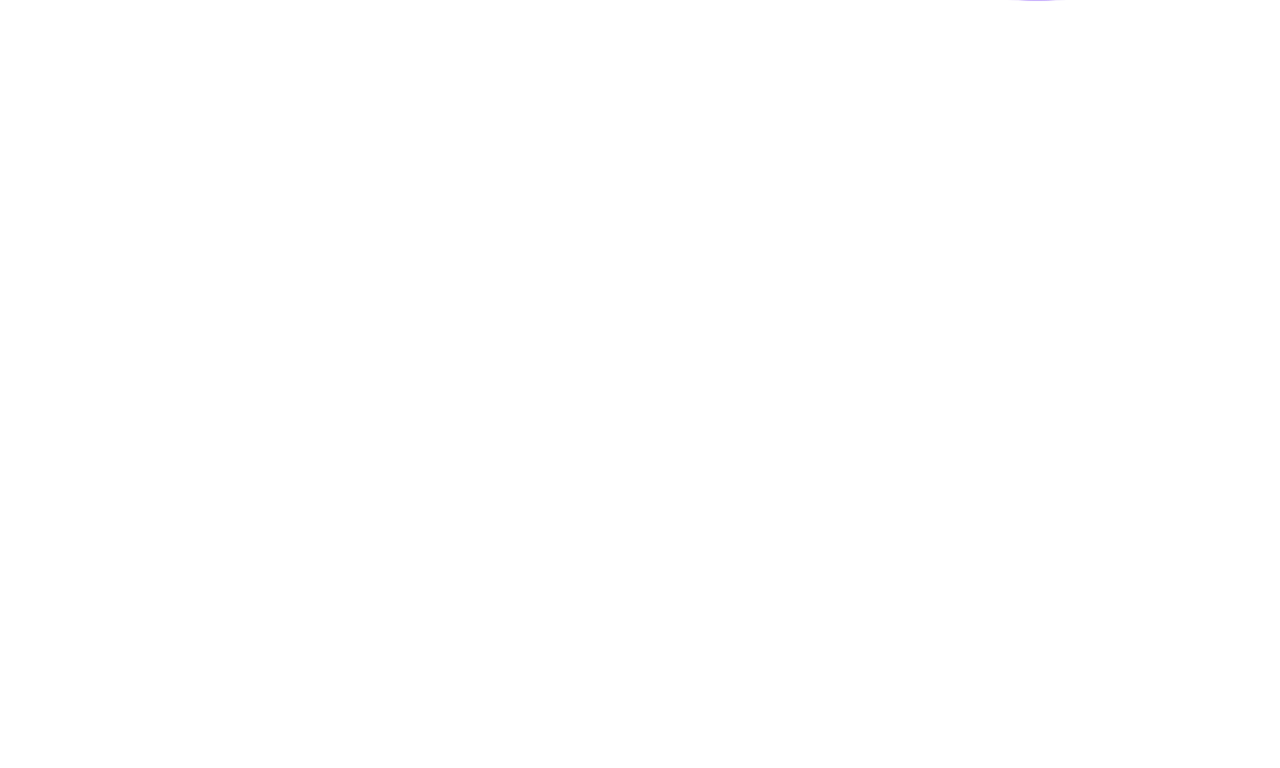
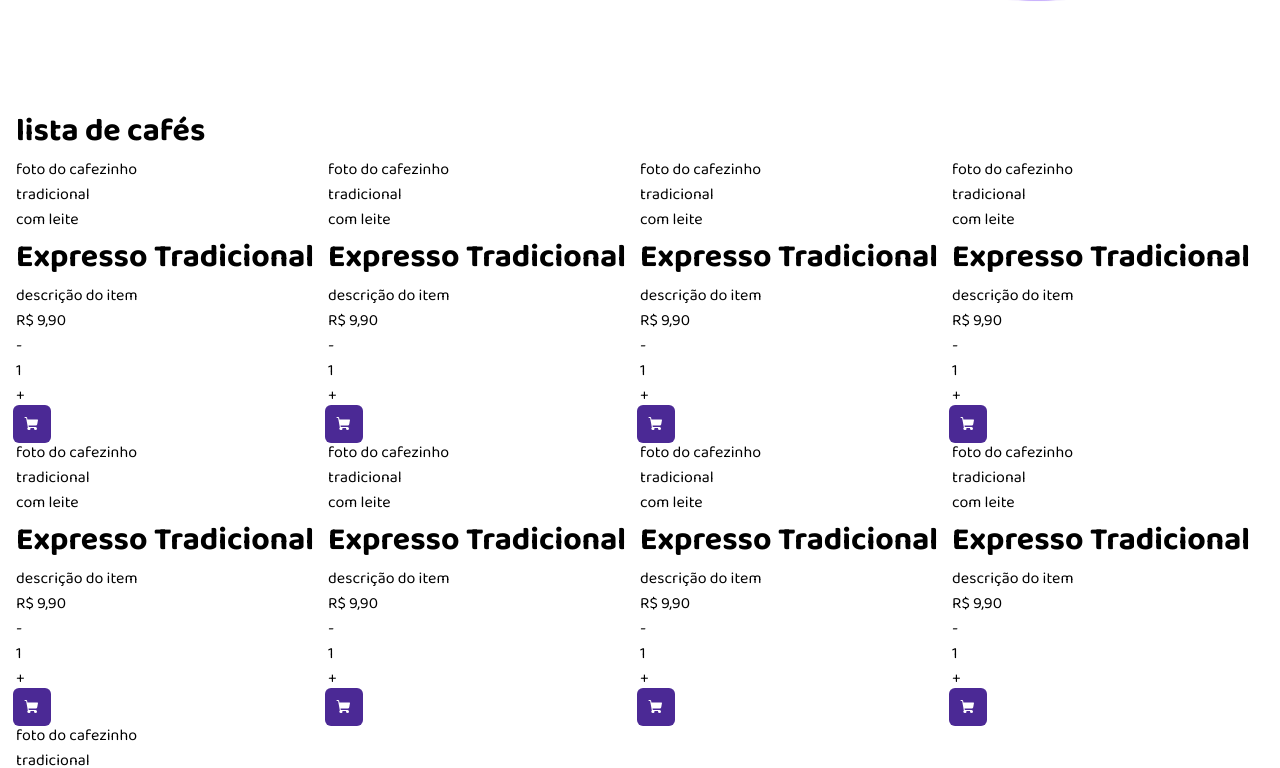
Before and after one commit to allancruvinel/coffe-shop, a React (Vite) app: page / in a window 1280 px wide. Shown: the part 552-1320 px from the top of the page. Before the commit the page ends 800 px from the top, so only its background shows below. Built offline with nearby package versions, Linux system fonts and the light colour scheme.

Commit message:
Added : Refactoring styles, created initial structure to CoffeList em Item

```diff
--- a/index.html
+++ b/index.html
@@ -1,12 +1,12 @@
 <!doctype html>
 <html lang="en">
-
   <head>
     <link rel="preconnect" href="https://fonts.googleapis.com" />
     <link rel="preconnect" href="https://fonts.gstatic.com" crossorigin />
     <link
       href="https://fonts.googleapis.com/css2?family=Baloo+2:wght@400..800&family=Roboto:ital,wght@0,100;0,300;0,400;0,500;0,700;0,900;1,100;1,300;1,400;1,500;1,700;1,900&display=swap"
-    rel="stylesheet" />
+      rel="stylesheet"
+    />
     <meta charset="UTF-8" />
     <link rel="icon" type="image/svg+xml" href="/vite.svg" />
     <meta name="viewport" content="width=device-width, initial-scale=1.0" />
@@ -17,5 +17,4 @@
     <div id="root"></div>
     <script type="module" src="/src/main.tsx"></script>
   </body>
-
 </html>
--- a/src/@types/styled.d.ts
+++ b/src/@types/styled.d.ts
@@ -6,3 +6,7 @@
 declare module "styled-components" {
   export interface DefaultTheme extends DefaultThemeType {}
 }
+
+export interface IconItemProps {
+  variant?: keyof DefaultThemeType;
+}
--- a/src/components/Header/styles.ts
+++ b/src/components/Header/styles.ts
@@ -1,4 +1,5 @@
 import styled from "styled-components";
+import { ShoppingCartBase } from "../../styles/global";
 
 export const HeaderContainer = styled.div`
   padding: 2rem 0;
@@ -29,15 +30,7 @@
   }
 `;
 
-export const ShoppingCartButton = styled.div`
-  background-color: ${(props) => props.theme["yellow-light"]};
-  height: 38px;
-  width: 38px;
-  display: flex;
-  align-items: center;
-  justify-content: center;
-  border-radius: 6px;
-  position: relative;
+export const ShoppingCartButton = styled(ShoppingCartBase)`
   p {
     background-color: ${(props) => props.theme["yellow-dark"]};
     border-radius: 5000px;
--- /dev/null
+++ b/src/pages/Home/components/CoffeItem/index.tsx
@@ -0,0 +1,31 @@
+import { ShoppingCart } from "phosphor-react";
+import { IconItem } from "../../styles";
+import { AddToShoppingCart, CoffeItemStyle } from "./styles";
+import { defaultTheme } from "../../../../styles/themes/default";
+
+export const CoffeItem = () => {
+  return (
+    <CoffeItemStyle>
+      <div className="ProductImage">foto do cafezinho</div>
+      <div className="Categories">
+        <p>tradicional</p>
+        <p>com leite</p>
+      </div>
+      <h1>Expresso Tradicional</h1>
+      <p>descrição do item</p>
+      <div className="FooterDOCard">
+        <p>R$ 9,90</p>
+        <div>
+          <p>-</p>
+          <p>1</p>
+          <p>+</p>
+        </div>
+        <IconItem variant={"yellow-dark"}>
+          <AddToShoppingCart>
+            <ShoppingCart size={16} weight="fill" color={defaultTheme.white} />
+          </AddToShoppingCart>
+        </IconItem>
+      </div>
+    </CoffeItemStyle>
+  );
+};
--- /dev/null
+++ b/src/pages/Home/components/CoffeItem/styles.ts
@@ -0,0 +1,8 @@
+import styled from "styled-components";
+import { ShoppingCartBase } from "../../../../styles/global";
+
+export const CoffeItemStyle = styled.div``;
+
+export const AddToShoppingCart = styled(ShoppingCartBase)`
+  background-color: ${(props) => props.theme["purple-dark"]};
+`;
--- /dev/null
+++ b/src/pages/Home/components/CoffeList/index.tsx
@@ -0,0 +1,21 @@
+import { CoffeItem } from "../CoffeItem";
+import { CoffeListStyle, List } from "./styles";
+
+export const CoffeList = () => {
+  return (
+    <CoffeListStyle>
+      <h1>lista de cafés</h1>
+      <List>
+        <CoffeItem />
+        <CoffeItem />
+        <CoffeItem />
+        <CoffeItem />
+        <CoffeItem />
+        <CoffeItem />
+        <CoffeItem />
+        <CoffeItem />
+        <CoffeItem />
+      </List>
+    </CoffeListStyle>
+  );
+};
--- /dev/null
+++ b/src/pages/Home/components/CoffeList/styles.ts
@@ -0,0 +1,8 @@
+import styled from "styled-components";
+
+export const CoffeListStyle = styled.div``;
+
+export const List = styled.div`
+  display: grid;
+  grid-template-columns: repeat(4, 1fr);
+`;
--- a/src/pages/Home/index.tsx
+++ b/src/pages/Home/index.tsx
@@ -15,6 +15,7 @@
 } from "./styles";
 import { defaultTheme } from "../../styles/themes/default";
 import LogoGigante from "../../assets/Imagem.svg";
+import { CoffeList } from "./components/CoffeList";
 
 export const Home = () => {
   return (
@@ -76,6 +77,7 @@
           <img src={LogoGigante} alt="" />
         </LogoGrande>
       </Intro>
+      <CoffeList />
     </HomeStyle>
   );
 };
--- a/src/pages/Home/styles.ts
+++ b/src/pages/Home/styles.ts
@@ -1,16 +1,15 @@
 import styled from "styled-components";
-import { DefaultThemeType } from "../../@types/styled";
+import { DefaultThemeType, IconItemProps } from "../../@types/styled";
 import BackgroundImage from "../../assets/BackgroundIntro.svg";
-export const HomeStyle = styled.div`
-
-`
+import { ShoppingCartBase } from "../../styles/global";
+export const HomeStyle = styled.div``;
 
 export const Intro = styled.div`
   display: flex;
   padding: 6.063rem 0;
   justify-content: space-between;
   background-size: auto;
-  background-position:center;
+  background-position: center;
 
   @media (max-width: 1000px) {
     align-items: center;
@@ -25,7 +24,6 @@
   width: 36.75rem;
   gap: 16px;
   h1 {
-
     font-size: 48px;
     font-weight: 800px;
     line-height: 130%;
@@ -44,43 +42,38 @@
   grid-template-columns: 231px 294px;
   row-gap: 20px;
   column-gap: 20px;
-`
+`;
 export const Item = styled.div`
   display: flex;
   align-items: center;
   gap: 12px;
-  p{
-    font-family: 'roboto';
+  p {
+    font-family: "roboto";
     font-size: 16px;
     font-weight: 400;
-    color: ${props => props.theme["base-text"]};
+    color: ${(props) => props.theme["base-text"]};
+  }
+`;
 
-  }
-`
-interface IconItemProps {
-  variant?:keyof DefaultThemeType
-}
-
-export const IconItem = styled.div<IconItemProps>`
-  background-color: ${props => props.theme[props.variant? props.variant:'white']};
+export const IconItem = styled(ShoppingCartBase)<IconItemProps>`
+  background-color: ${(props) =>
+    props.theme[props.variant ? props.variant : "white"]};
   height: 32px;
   width: 32px;
-  display: flex;
-  align-items: center;
-  justify-content: center;
+  min-width: 32px;
+  min-height: 32px;
   border-radius: 5000px;
-  position: relative;
 `;
 
 export const IconItem2 = styled(IconItem)`
-  background-color: ${props => props.theme["base-text"]};
-`
+  background-color: ${(props) => props.theme["base-text"]};
+`;
 export const IconItem3 = styled(IconItem)`
-  background-color: ${props => props.theme.yellow};
-`
+  background-color: ${(props) => props.theme.yellow};
+`;
 export const IconItem4 = styled(IconItem)`
-  background-color: ${props => props.theme.purple};
-`
+  background-color: ${(props) => props.theme.purple};
+`;
 
 export const LogoGrande = styled.div`
   width: 29.75rem;
@@ -90,4 +83,4 @@
     height: 100%;
     object-fit: cover;
   }
-`
+`;
--- a/src/styles/global.ts
+++ b/src/styles/global.ts
@@ -1,4 +1,4 @@
-import { createGlobalStyle } from "styled-components";
+import styled, { createGlobalStyle } from "styled-components";
 
 export const GlobalStyle = createGlobalStyle`
 *{
@@ -10,6 +10,17 @@
 body,input,textarea,button{
      font-family: 'Baloo 2', 'Roboto Mono', sans-serif;
 }
+`;
 
-
+export const ShoppingCartBase = styled.div`
+  background-color: ${(props) => props.theme["yellow-light"]};
+  height: 38px;
+  width: 38px;
+  min-width: 38px;
+  min-height: 38px;
+  display: flex;
+  align-items: center;
+  justify-content: center;
+  border-radius: 6px;
+  position: relative;
 `;
```
Lines whose indentation alone changed are shown as unchanged.
